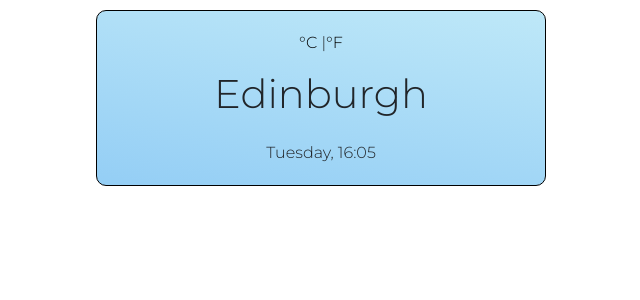
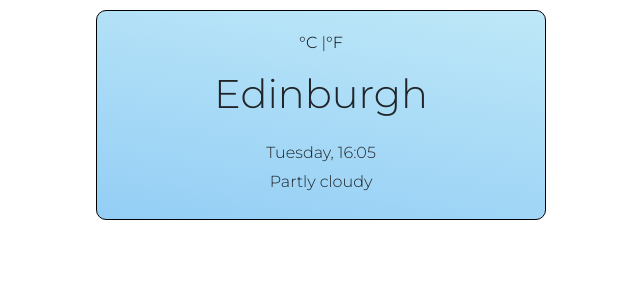
Before and after one commit to hanakola/react-weather-app, a React (Create React App) app: page / in a window 1280 px wide. Shown: the top 300 px of the page, without its empty margins (319-959 px from the left). Built offline with nearby package versions, Linux system fonts and the light colour scheme.

Commit message:
Created WeatherDescription component

```diff
--- a/src/App.js
+++ b/src/App.js
@@ -2,6 +2,7 @@ import React from "react";
 import Units from "./Units";
 import City from "./City";
 import DayTime from "./DayTime";
+import WeatherDescription from "./WeatherDescription";
 
 import "./App.css";
 
@@ -12,6 +13,7 @@ export default function App() {
         <Units />
         <City />
         <DayTime />
+        <WeatherDescription />
       </div>
     </div>
   );
--- /dev/null
+++ b/src/WeatherDescription.css
@@ -0,0 +1,3 @@
+.WeatherDescription {
+  padding: 5px;
+}
--- /dev/null
+++ b/src/WeatherDescription.js
@@ -0,0 +1,10 @@
+import React from "react";
+import "./WeatherDescription.css";
+
+export default function WeatherDescription() {
+  return (
+    <div className="WeatherDescription row">
+      <div className="col">Partly cloudy</div>
+    </div>
+  );
+}
```
